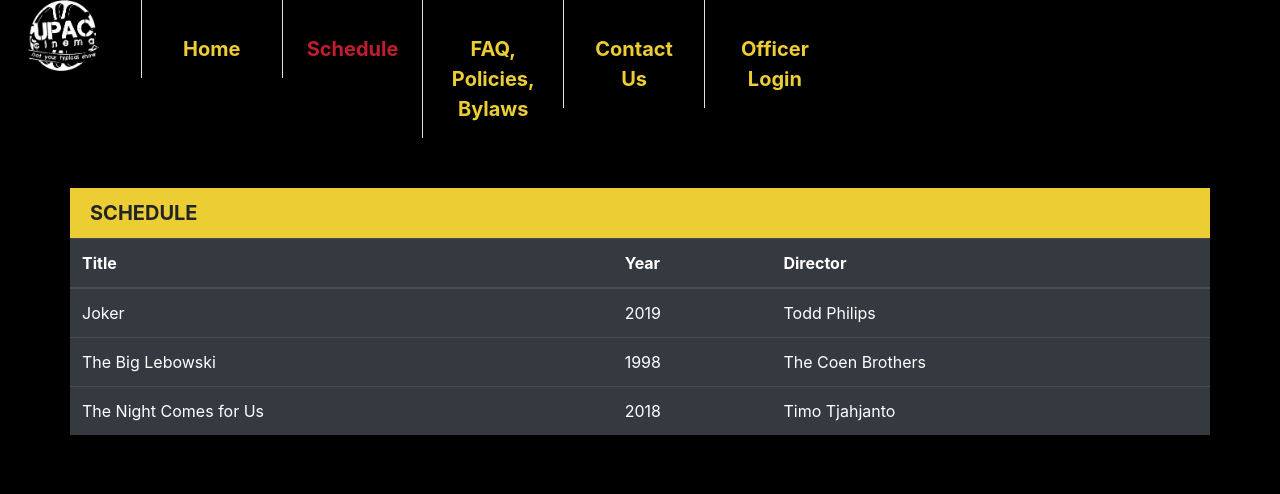
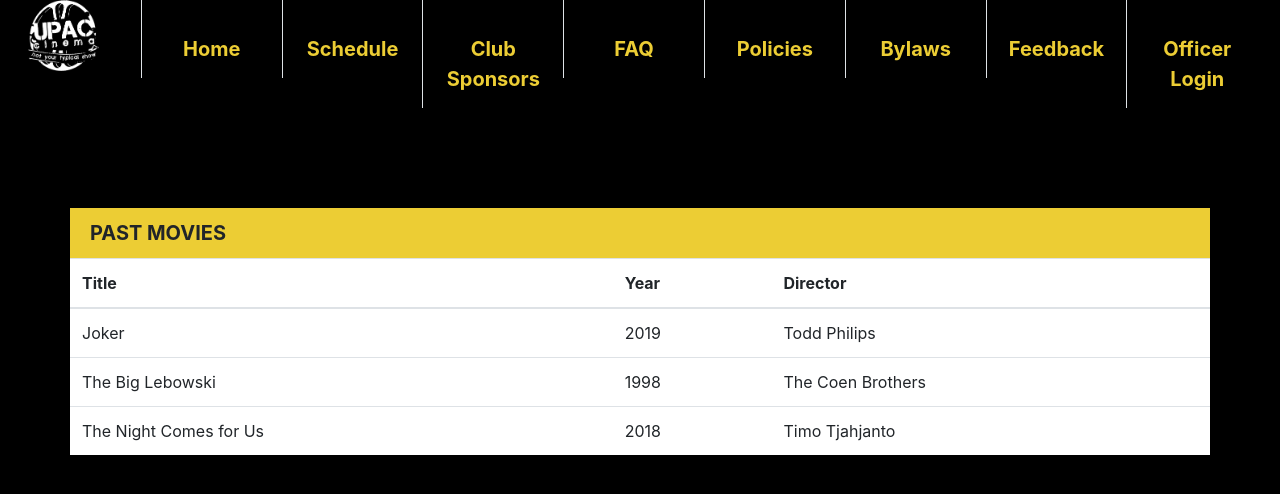
Before and after one commit to UPAC-Cinema/cinesite-frontend, a plain HTML site: page schedule.html in a window 1280 px wide. Drawn offline with nearby package versions, Linux system fonts and the light colour scheme.

Commit message:
Added navbar to files that were missing it and renamed titles

```diff
--- a/schedule.html
+++ b/schedule.html
@@ -5,23 +5,19 @@
     	<meta name="viewport" content="width=device-width, initial-scale=1, shrink-to-fit=no">
     	<link rel="stylesheet" href="https://stackpath.bootstrapcdn.com/bootstrap/4.3.1/css/bootstrap.min.css" integrity="sha384-ggOyR0iXCbMQv3Xipma34MD+dH/1fQ784/j6cY/iJTQUOhcWr7x9JvoRxT2MZw1T" crossorigin="anonymous">
         <link rel="stylesheet" type="text/css" href="styles.css" />
-    	<title>UPAC Cinema</title>
+        <script src="https://code.jquery.com/jquery-3.3.1.js"></script>
+        <title>Schedule</title>
   	</head>
   	<body>
-  		<nav>
-            <li><img src="images/logo.png"></li>
-            <li class="border-left"><a href="index.html">Home</a></li>
-			<li class="border-left"><a class="active" href="schedule.html">Schedule</a></li>
-			<li class="border-left"><a href="faq.html">FAQ, Policies, Bylaws</a></li>
-			<li class="border-left"><a href="contact.html">Contact Us</a></li>
-			<li class="border-left"><a href="#login">Officer Login</a></li>
-		</nav>
+
+        <!--Nav Bar: do not remove-->
+        <nav id="nav-loader"></nav>
 
         <div class="container">
             <header class="header">
-                <div class="header-inner container">SCHEDULE</div>
+                <div class="header-inner container">PAST MOVIES</div>
             </header>
-            <table class="table table-dark">
+            <table class="table TABLES">
                 <thead>
                 <tr>
                     <th scope="col">Title</th>
@@ -49,9 +45,14 @@
             </table>
         </div>
 
+        <script type="text/javascript">
+            $(function(){
+                $("#nav-loader").load("nav_bar.html");
+            });
+        </script>
 
     	<!-- JS Stuff bootstrap says to include -->
-    	<script src="https://code.jquery.com/jquery-3.3.1.slim.min.js" integrity="sha384-q8i/X+965DzO0rT7abK41JStQIAqVgRVzpbzo5smXKp4YfRvH+8abtTE1Pi6jizo" crossorigin="anonymous"></script>
+<!--        <script src="https://code.jquery.com/jquery-3.3.1.slim.min.js" integrity="sha384-q8i/X+965DzO0rT7abK41JStQIAqVgRVzpbzo5smXKp4YfRvH+8abtTE1Pi6jizo" crossorigin="anonymous"></script>-->
         <script src="https://cdnjs.cloudflare.com/ajax/libs/popper.js/1.14.7/umd/popper.min.js" integrity="sha384-UO2eT0CpHqdSJQ6hJty5KVphtPhzWj9WO1clHTMGa3JDZwrnQq4sF86dIHNDz0W1" crossorigin="anonymous"></script>
     	<script src="https://stackpath.bootstrapcdn.com/bootstrap/4.3.1/js/bootstrap.min.js" integrity="sha384-JjSmVgyd0p3pXB1rRibZUAYoIIy6OrQ6VrjIEaFf/nJGzIxFDsf4x0xIM+B07jRM" crossorigin="anonymous"></script>
   	</body>
```
Also changed, not shown: faq.html (+14 -12 lines), feedback.html (+1 -1 lines), index.html (+10 -18 lines), policies.html (+1 -1 lines), sponsor.html (+1 -1 lines). Lines whose indentation alone changed are shown as unchanged.
